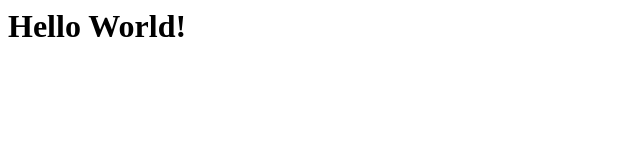
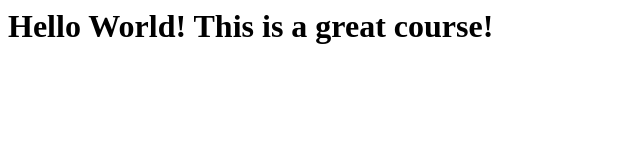
Before and after one commit to Applemush/coursera, a plain HTML site: page site/index.html in a window 1280 px wide. Shown: the whole page, without its empty margins (0-640 px from the left). Drawn offline with Linux system fonts and the light colour scheme.

Commit message:
Second commit!

```diff
--- a/site/index.html
+++ b/site/index.html
@@ -3,6 +3,6 @@
         <title>Hello Coursera!</title>
     </head>
     <body>
-        <h1>Hello World!</h1>
+        <h1>Hello World! This is a great course!</h1>
     </body>
 </html>
```
